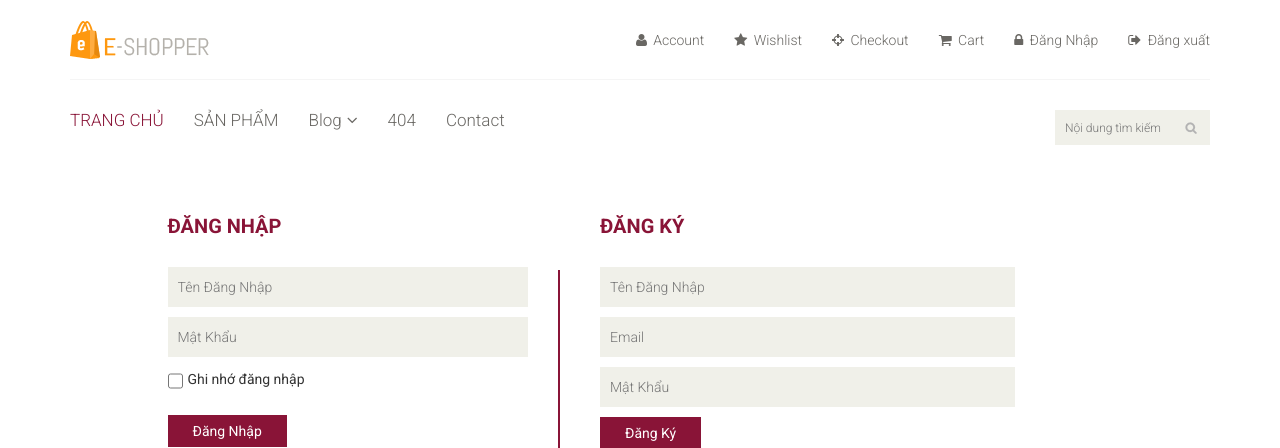
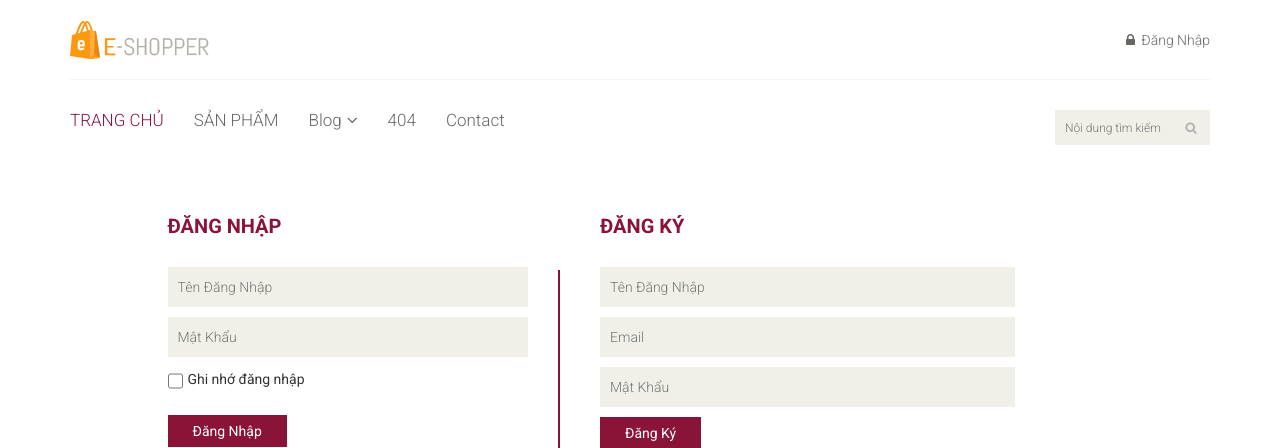
Before and after one commit to huuhieupham189/MiuMiu, a PHP site: page /index.php?xem=login in a window 1280 px wide. Shown: the top 448 px of the page. Run offline with PHP 8.4, Linux system fonts and the light colour scheme.

Commit message:
Fix login

```diff
--- a/index.php
+++ b/index.php
@@ -1,18 +1,7 @@
 
 <?php
-@session_start();
+session_start();
 include('config.php');
-if(isset($_POST['login'])){
-	$username=$_POST['user'];
-	$password=$_POST['pass'];
-	$sql="SELECT * from taikhoan where tendangnhap='$username' and matkhau='$password' and loaitk='2' limit 1";
-
-	$result=$conn->query($sql);
-
-	if($result->num_rows > 0){
-		$_SESSION['ten']=$username;
-	}
-}//xử lí đăng nhập
 ?>
 <!DOCTYPE html>
 <html lang="en">
@@ -55,12 +44,12 @@ if(isset($_POST['login'])){
 					<div class="col-sm-8">
 						<div class="shop-menu pull-right">
 							<ul class="nav navbar-nav">
-								<li><a href="index.php?xem=profile"><i class="fa fa-user"></i> <?php if(isset($_SESSION['ten']))echo"Xin chào ".$_SESSION['ten'];else echo"Account";?></a></li>
-								<li><a href="#"><i class="fa fa-star"></i> Wishlist</a></li>
-								<li><a href="index.php?xem=checkout"><i class="fa fa-crosshairs"></i> Checkout</a></li>
-								<li><a href="index.php?xem=cart"><i class="fa fa-shopping-cart"></i> Cart</a></li>
-								<li><a href="index.php?xem=login"><i class="fa fa-lock"></i> Đăng Nhập</a></li>
-								<li><a href="index.php?xem=logout"><i class="fa fa-sign-out" aria-hidden="true"></i> Đăng xuất</a></li>
+								<?php if(isset($_SESSION['ten'])) echo "<li><a href='index.php?xem=profile'><i class='fa fa-user'></i> Xin chào ".$_SESSION['ten']."</a></li>
+								<li><a href='index.php?xem=checkout'><i class='fa fa-crosshairs'></i> Checkout</a></li>
+								<li><a href='index.php?xem=cart'><i class='fa fa-shopping-cart'></i> Cart</a></li>
+								<li><a href='index.php?xem=logout'><i class='fa fa-sign-out' aria-hidden='true'></i> Đăng xuất</a></li>";?>
+								<?php if(!isset($_SESSION['ten'])) echo "<li><a href='index.php?xem=login'><i class='fa fa-lock'></i> Đăng Nhập</a></li>";?>
+
 							</ul>
 						</div>
 					</div>
--- a/login.php
+++ b/login.php
@@ -22,10 +22,21 @@
 						</form>
 
 					<?php
-					if(isset($_post['login']))	{
-						if(isset($_SESSION['ten']))
-						echo "<script>window.location.href='index.php?xem=	'</script>";
-						else echo "<p><a style='color:red;'  href=''>Tài khoản hoặc mật khẩu không đúng!</a></p>";}
+					if(isset($_POST['login'])){
+						$username=$_POST['user'];
+						$password=$_POST['pass'];
+						$sql="SELECT * from taikhoan where tendangnhap='$username' and matkhau='$password' and loaitk='2' limit 1";
+
+						$result=$conn->query($sql);
+
+						if($result->num_rows > 0){
+							$_SESSION['ten']=$username;
+							echo "<script>window.location.href='index.php'</script>";
+							}
+						else 	echo "<p><a style='color:red;'  href=''>Tài khoản hoặc mật khẩu không đúng!</a></p>";
+						}
+
+
 
 					 //kiểm tra đăng nhập
 					 ?>
```
